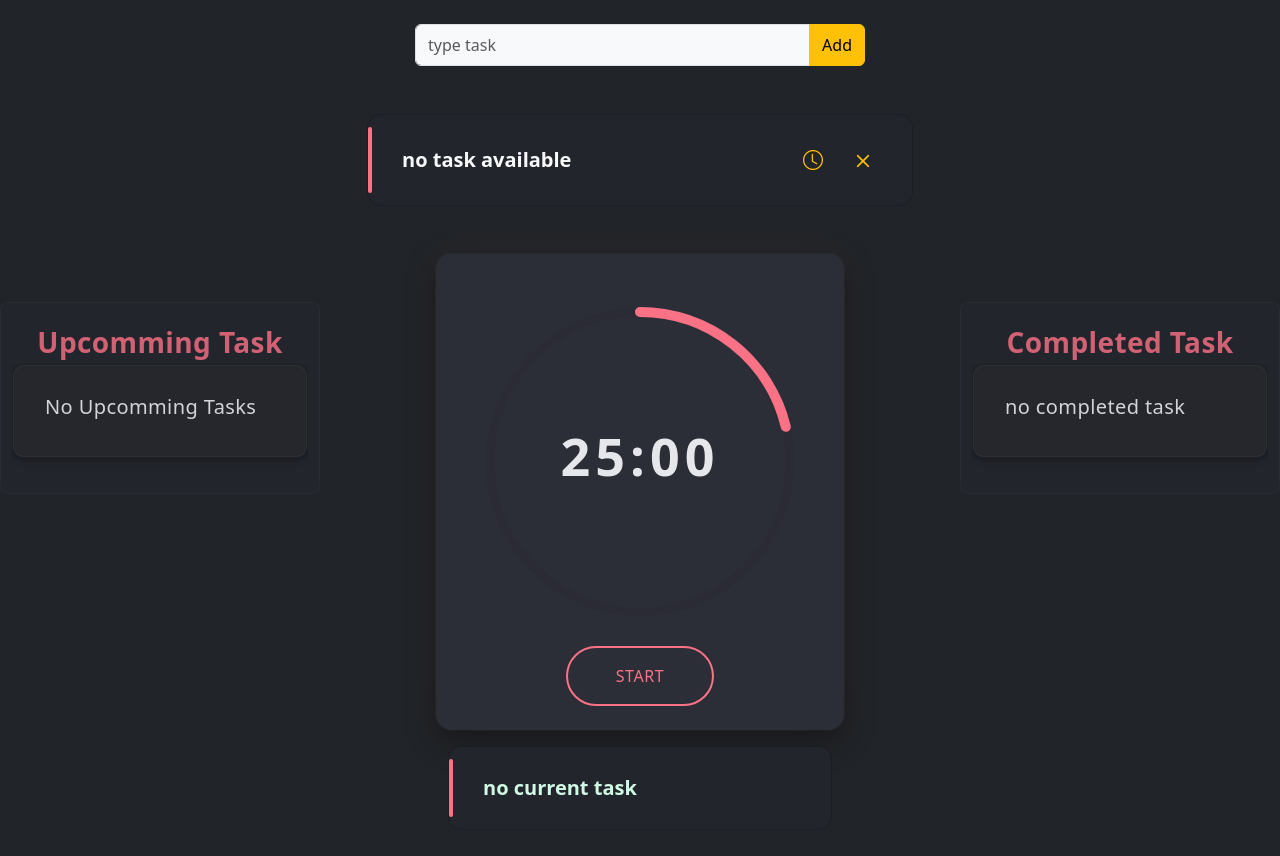
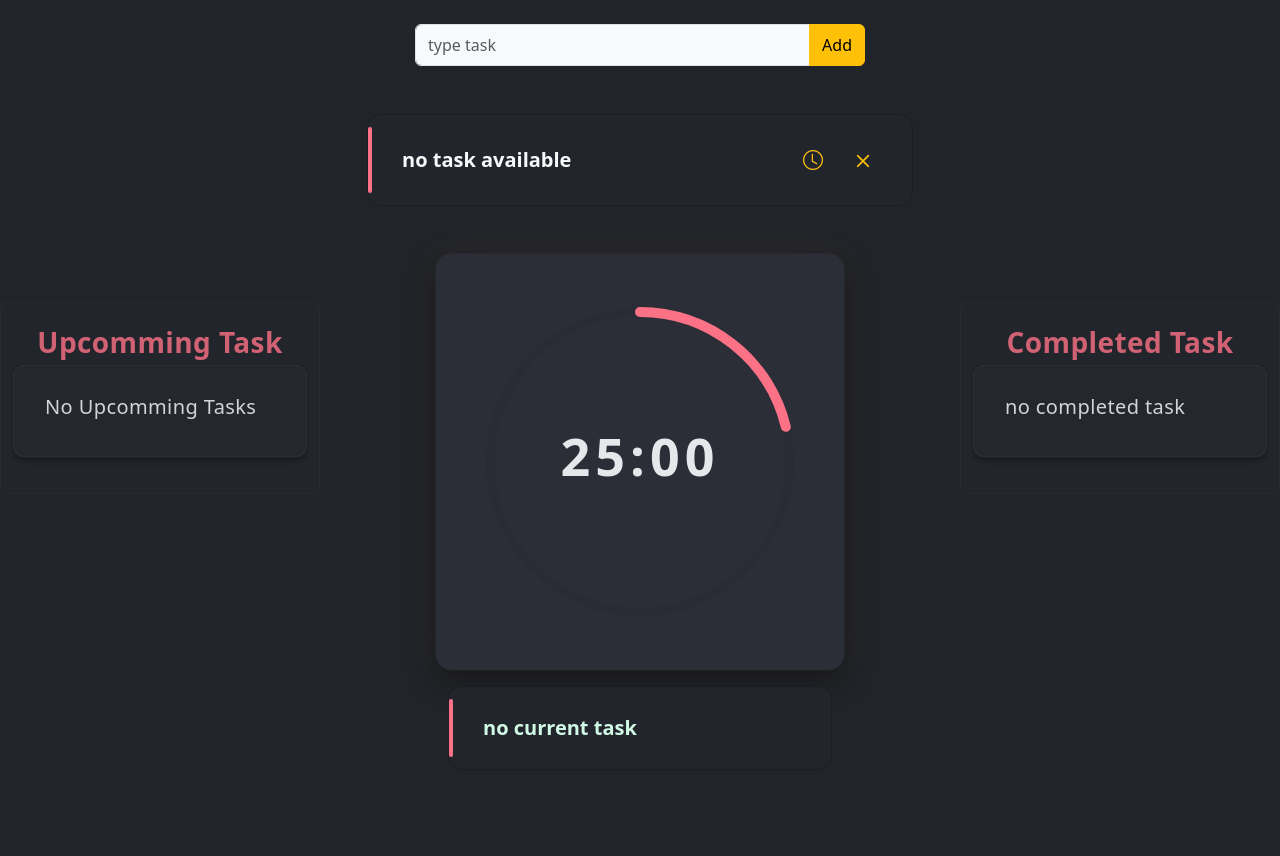
Before and after one commit to yaseen-s-8547/stuPom, a React (Vite) app: page / in a window 1280 px wide. Shown: the top 856 px of the page. Built offline with nearby package versions, Linux system fonts and the light colour scheme.

Commit message:
reset remaining time on timer stop; update idle state check to include next task availability

```diff
--- a/src/Timer/Pomodoro.jsx
+++ b/src/Timer/Pomodoro.jsx
@@ -19,6 +19,7 @@ function Pomodoro({startNextTask,task,completeCurrentTask}) {
     }
     const handleStop=()=>{
         setTimerMode("idle")
+        setRemainingTime(POMODORO_DURATION)
     }
     const POMODORO_DURATION=25*60
     const[remainingTime,setRemainingTime]=useState(POMODORO_DURATION)
@@ -47,6 +48,7 @@ function Pomodoro({startNextTask,task,completeCurrentTask}) {
         }
        }
     },[timerMode])
+    const hasNextTask=task.some(task=>task.status==="next")
     return (
         <div className="d-flex flex-column">
             { /* This div will become the visual throne of the app */}
@@ -80,7 +82,7 @@ function Pomodoro({startNextTask,task,completeCurrentTask}) {
 
                     </svg>
                 </div>
-               {timerMode==="idle"&&(
+               {timerMode==="idle"&&hasNextTask&&(
                  <div className="d-flex justify-content-center">
                     <div className="btn  px-5 py-3 rounded-pill coral-btn" onClick={handleStart}>START</div>
                 </div>
```
